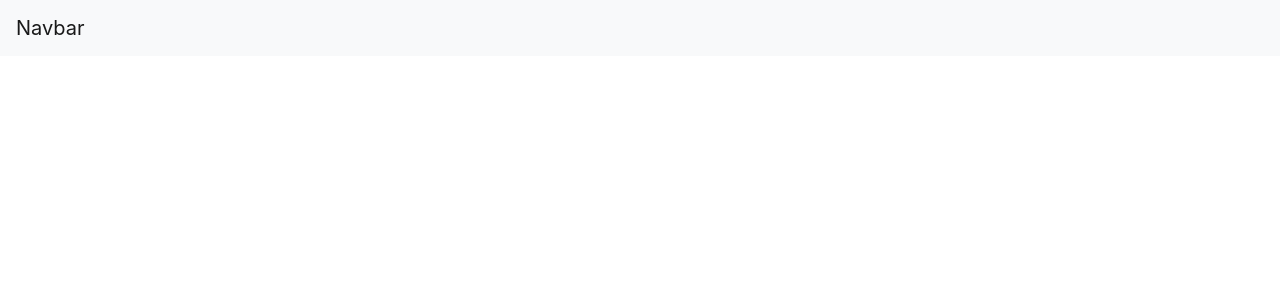
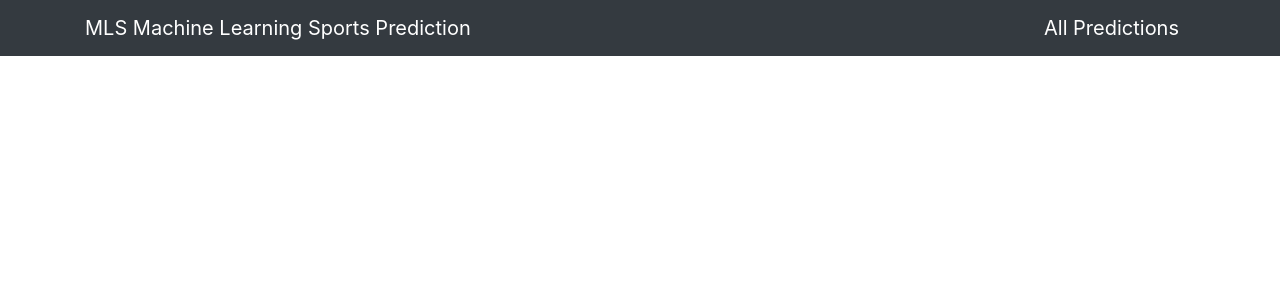
Before and after one commit to oran2527/mls, a Django app: page / in a window 1280 px wide. Before the commit the part shown is almost empty. Shown: the top 300 px of the page. Run offline with Django 3.2, Linux system fonts and the light colour scheme; some libraries are stand-ins or nearby versions.

Commit message:
nav bar 1

```diff
--- a/templates/partials/nav.html
+++ b/templates/partials/nav.html
@@ -1,3 +1,6 @@
-<nav class="navbar navbar-light bg-light">
-    <a class="navbar-brand" href="#">Navbar</a>
+<nav class="navbar navbar-dark bg-dark">
+    <div class="container">
+        <a class="navbar-brand" href="#">MLS Machine Learning Sports Prediction</a>
+        <a class="navbar-brand ml-auto" href="#">All Predictions</a>
+    </div>
 </nav>
```
Also changed, not shown: README.md.
